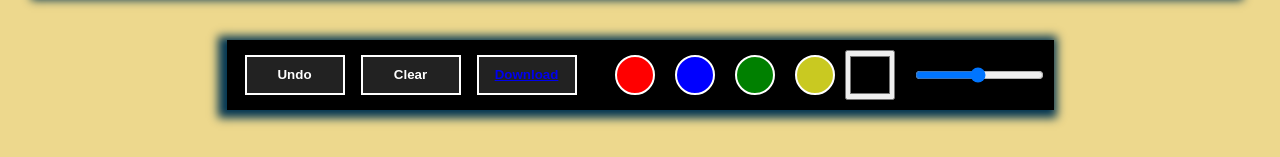
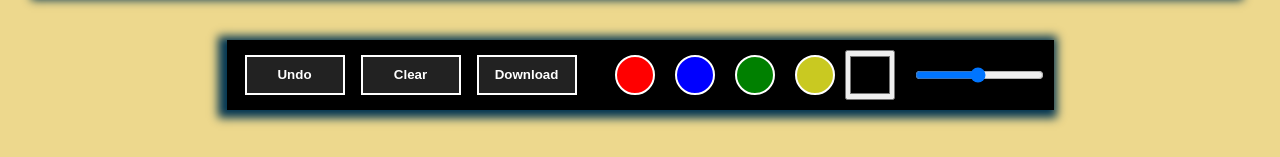
Before and after one commit to DavidVerghese/DrawingWithReact, a React (Create React App) app: page / in a window 1280 px wide. Shown: the part 569-726 px from the top of the page. Built offline with nearby package versions, Linux system fonts and the light colour scheme.

Commit message:
css styling

```diff
--- a/src/App.css
+++ b/src/App.css
@@ -10,6 +10,10 @@ body {
   font-size: 20px;
 }
 
+a {
+  text-decoration: none;
+  color: white;
+}
 button {
   /* font-family: 'Oleo Script', cursive; */
 }
```
Also changed, not shown: src/Components/Canvas/Canvas.jsx (+0 -13 lines).
